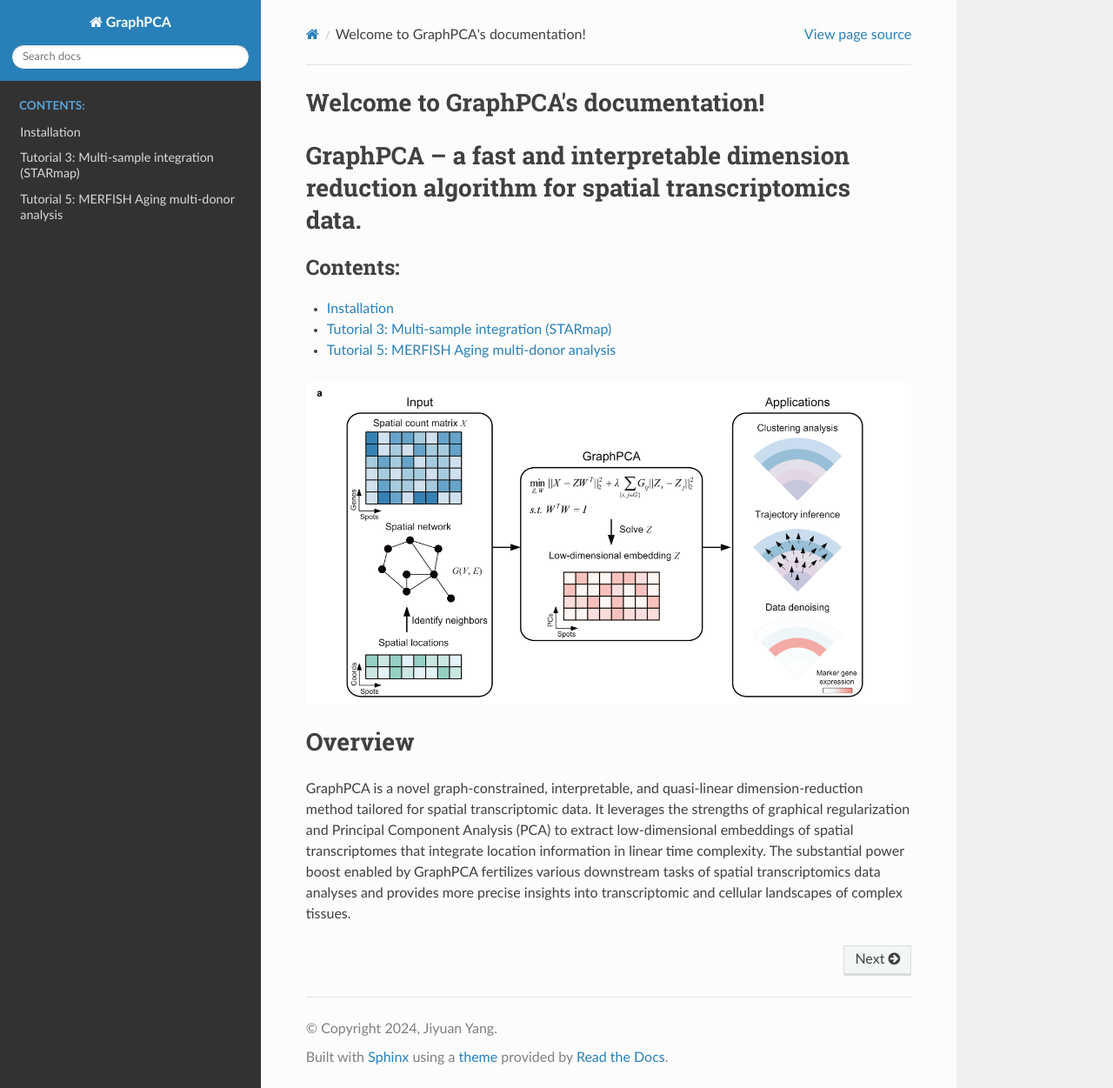
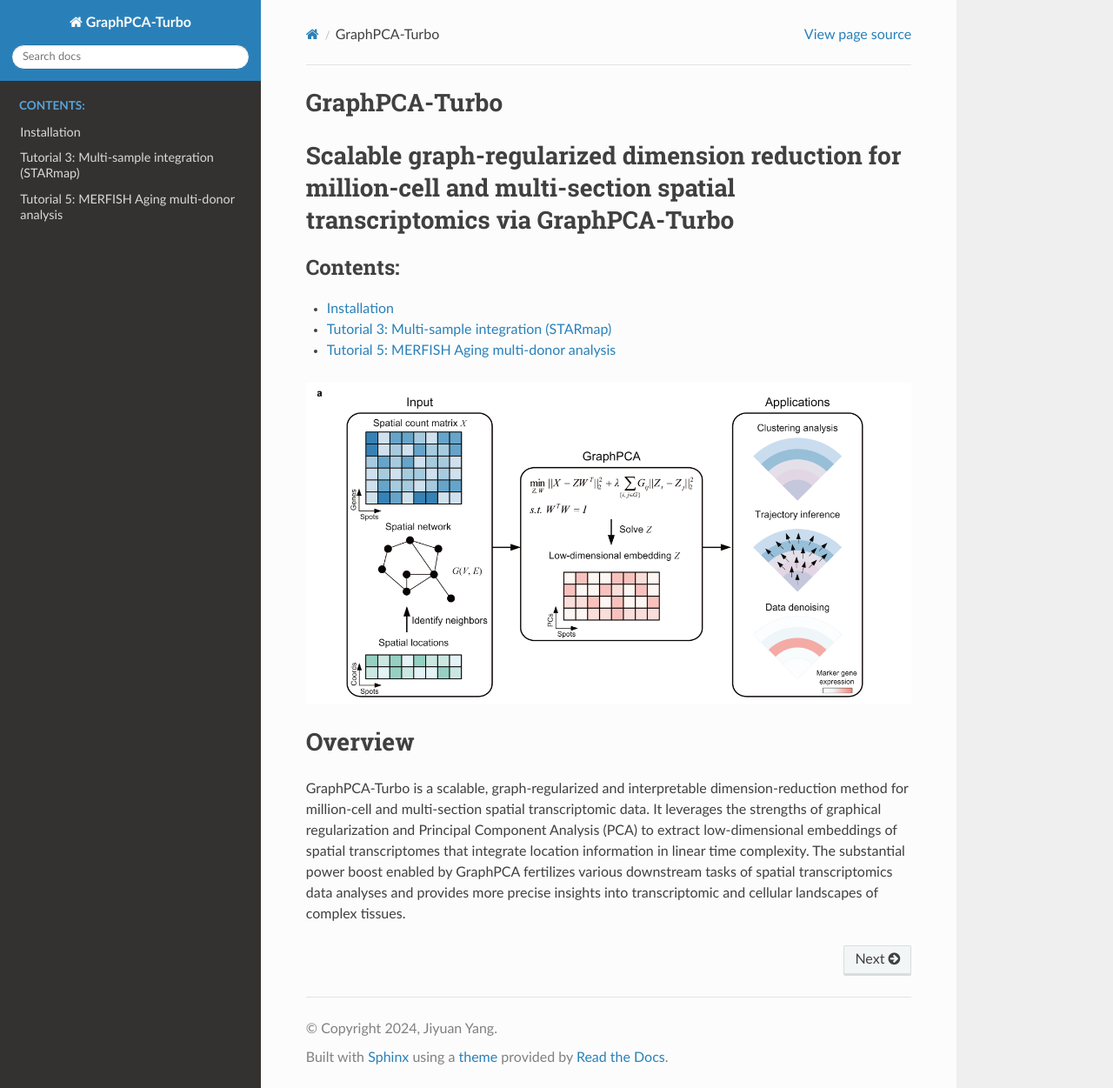
Before and after one commit to YANG-ERA/GraphPCA_analyses, a Sphinx documentation site: the page built from source/index.rst, in a window 1280 px wide and 1251 px high. Shown: the whole window at 87% size. Built offline with Sphinx 7.4.7 and the Read the Docs theme 3.1.0, drawn with Linux system fonts in a browser that asks for light colours; pages that are not in the unit, such as notebooks, are missing from menus.

Commit message:
Update GraphPCA-Turbo manuscript title

```diff
--- a/source/conf.py
+++ b/source/conf.py
@@ -6,7 +6,7 @@
 # -- Project information -----------------------------------------------------
 # https://www.sphinx-doc.org/en/master/usage/configuration.html#project-information
 
-project = 'GraphPCA'
+project = 'GraphPCA-Turbo'
 copyright = '2024, Jiyuan Yang'
 author = 'Jiyuan Yang'
 release = '0.0.1'
--- a/source/index.rst
+++ b/source/index.rst
@@ -3,11 +3,11 @@
    You can adapt this file completely to your liking, but it should at least
    contain the root `toctree` directive.
 
-Welcome to GraphPCA's documentation!
-====================================
+GraphPCA-Turbo
+==============
 
-GraphPCA – a fast and interpretable dimension reduction algorithm for spatial transcriptomics data.
-=====================================================================================================
+Scalable graph-regularized dimension reduction for million-cell and multi-section spatial transcriptomics via GraphPCA-Turbo
+==============================================================================================================================
 
 
 .. toctree::
@@ -28,8 +28,8 @@ GraphPCA – a fast and interpretable dimension reduction algorithm for spatial
 
 Overview
 ========
-GraphPCA is a novel graph-constrained, interpretable,
-and quasi-linear dimension-reduction method tailored for spatial transcriptomic data.
+GraphPCA-Turbo is a scalable, graph-regularized and interpretable
+dimension-reduction method for million-cell and multi-section spatial transcriptomic data.
 It leverages the strengths of graphical regularization and Principal Component Analysis (PCA)
 to extract low-dimensional embeddings of spatial transcriptomes that integrate location information in linear time complexity.
 The substantial power boost enabled by GraphPCA fertilizes various downstream tasks of spatial transcriptomics data analyses and
```
